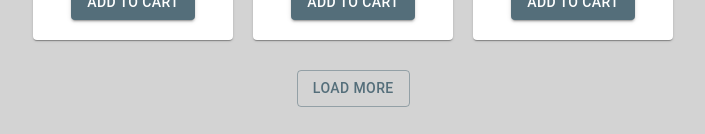
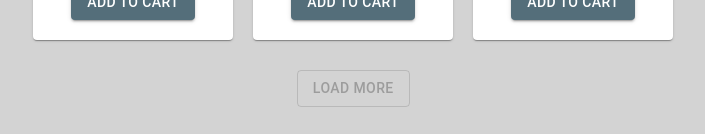
Before and after one commit to VeeHalonen/ux-prototype, a React (Create React App) app: page /search in a window 1280 px wide. Shown: the part 2161-2295 px from the top of the page, without its empty margins (430-1135 px from the left). Built offline with nearby package versions, Linux system fonts and the light colour scheme.

Commit message:
Disable Load More

```diff
--- a/src/views/ClearanceItems.jsx
+++ b/src/views/ClearanceItems.jsx
@@ -21,7 +21,9 @@ const ClearanceItems = () => {
           return <ProductThumbnail key={i} discount={true} />;
         })}
       </div>
-      <Button variant="outlined">Load More</Button>
+      <Button variant="outlined" disabled>
+        Load More
+      </Button>
     </div>
   );
 };
--- a/src/views/Search.jsx
+++ b/src/views/Search.jsx
@@ -26,7 +26,9 @@ const Search = () => {
             return <ProductThumbnail key={i} />;
           })}
           <div style={{ marginTop: 20 }}>
-            <Button variant="outlined">Load More</Button>
+            <Button variant="outlined" disabled>
+              Load More
+            </Button>
           </div>
         </div>
       </Grid>
```
